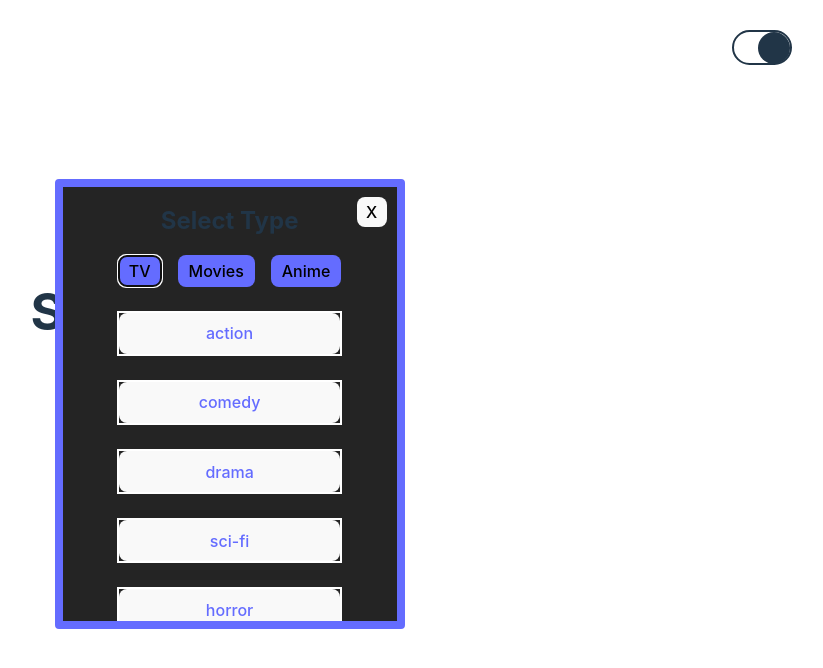
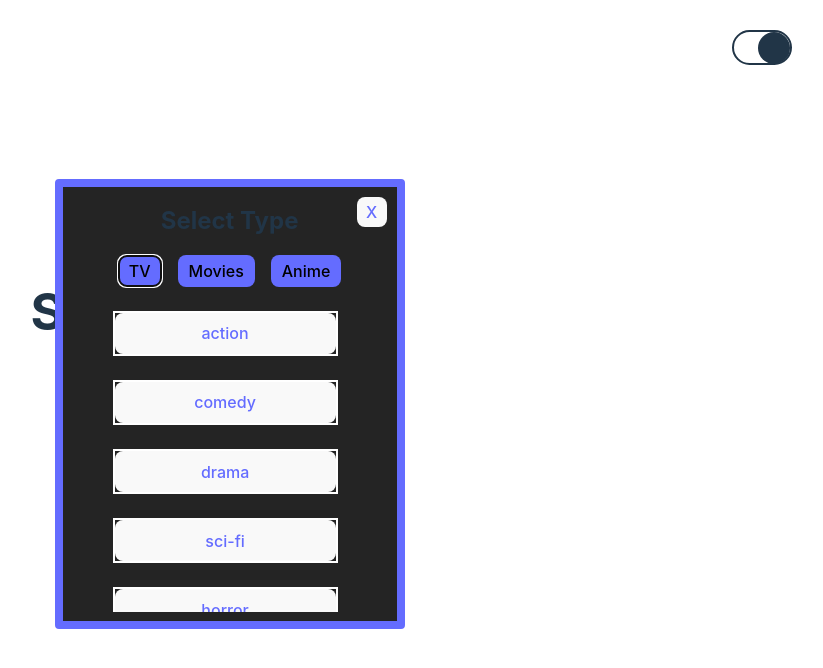
Before and after one commit to coding4freedom/js-show-tracker, a React (Vite) app: page / in a window 1280 px wide. Both pictures are taken after a click on the button "TV". Shown: the top 668 px of the page, without its empty margins (438-1261 px from the left). Built offline with nearby package versions, Linux system fonts and the light colour scheme.

Commit message:
Modal select types options scroll feature added, collapsing modal closes select type, useEffect added for modal

```diff
--- a/src/components/PlusTile.css
+++ b/src/components/PlusTile.css
@@ -48,12 +48,13 @@
 }
 
 .modal-genre-group {
-    display: flex;
-    flex-direction: column;
-    justify-content: center;
-    align-items: center;
-    overflow-y: scroll;
-    scroll-behavior: smooth;
+
+    flex-grow: 1;
+    max-height: 325px;
+    margin-left: 50px;
+    margin-bottom: 0;
+    padding-bottom: 0;
+    overflow-y: auto;
 }
 
 .close-modal {
@@ -63,4 +64,5 @@
     width: 30px;
     height: 30px;
     padding: 0;
+    color: #646cff;
 }
--- a/src/components/PlusTile.jsx
+++ b/src/components/PlusTile.jsx
@@ -1,5 +1,5 @@
 
-import React, { useState } from "react";
+import React, { useState, useEffect } from "react";
 import genres from "../data/genreData";
 import '../components/PlusTile.css';
 import GenreList from "./GenreList";
@@ -16,12 +16,16 @@ const PlusTile = () => {
         setSelection((prev) => (prev === button ? null : button))
     }
 
+    useEffect(() => {
+        if (modal) {
+            document.body.classList.add('show-modal');
+        } else {
+            document.body.classList.remove('show-modal');
+            setSelection('');
+        }
 
-    if (modal) {
-        document.body.classList.add('show-modal');
-    } else {
-        document.body.classList.remove('show-modal');
-    }
+    }, [modal]);
+
 
 
     return (
```
